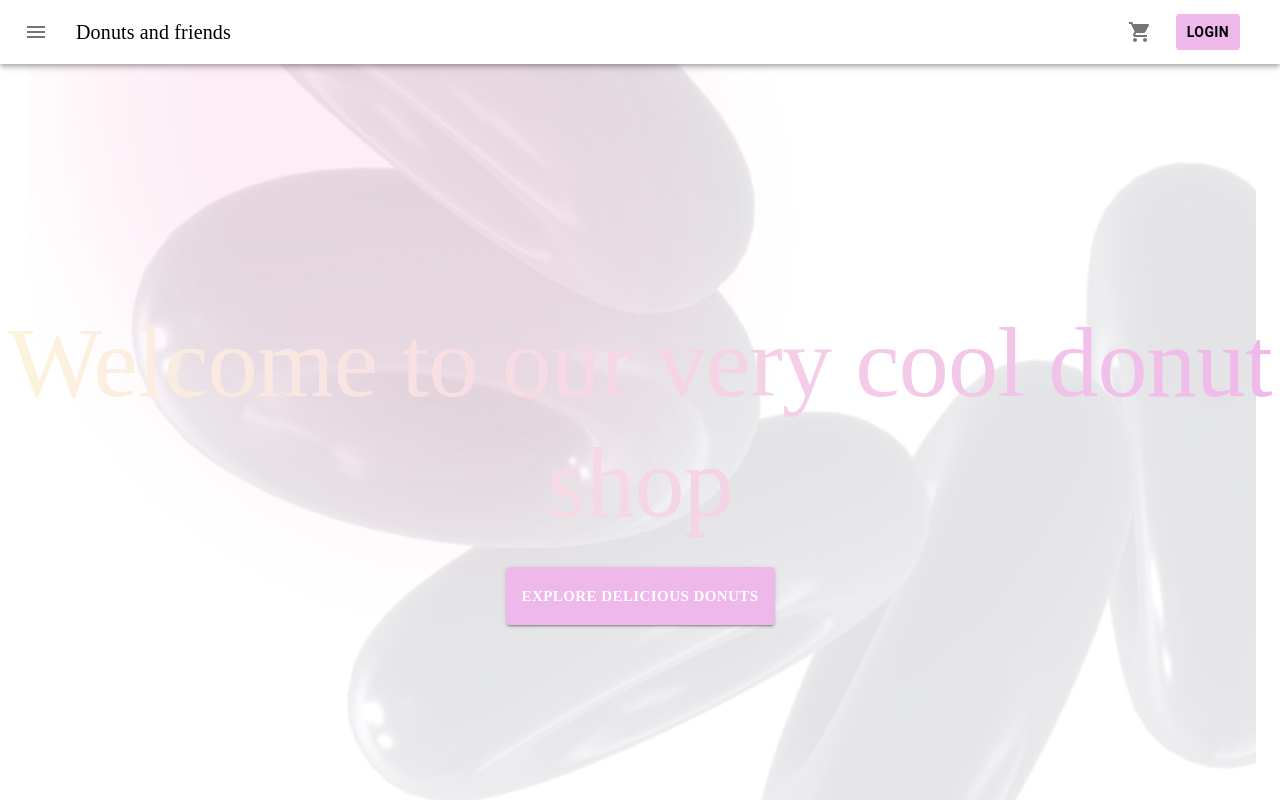
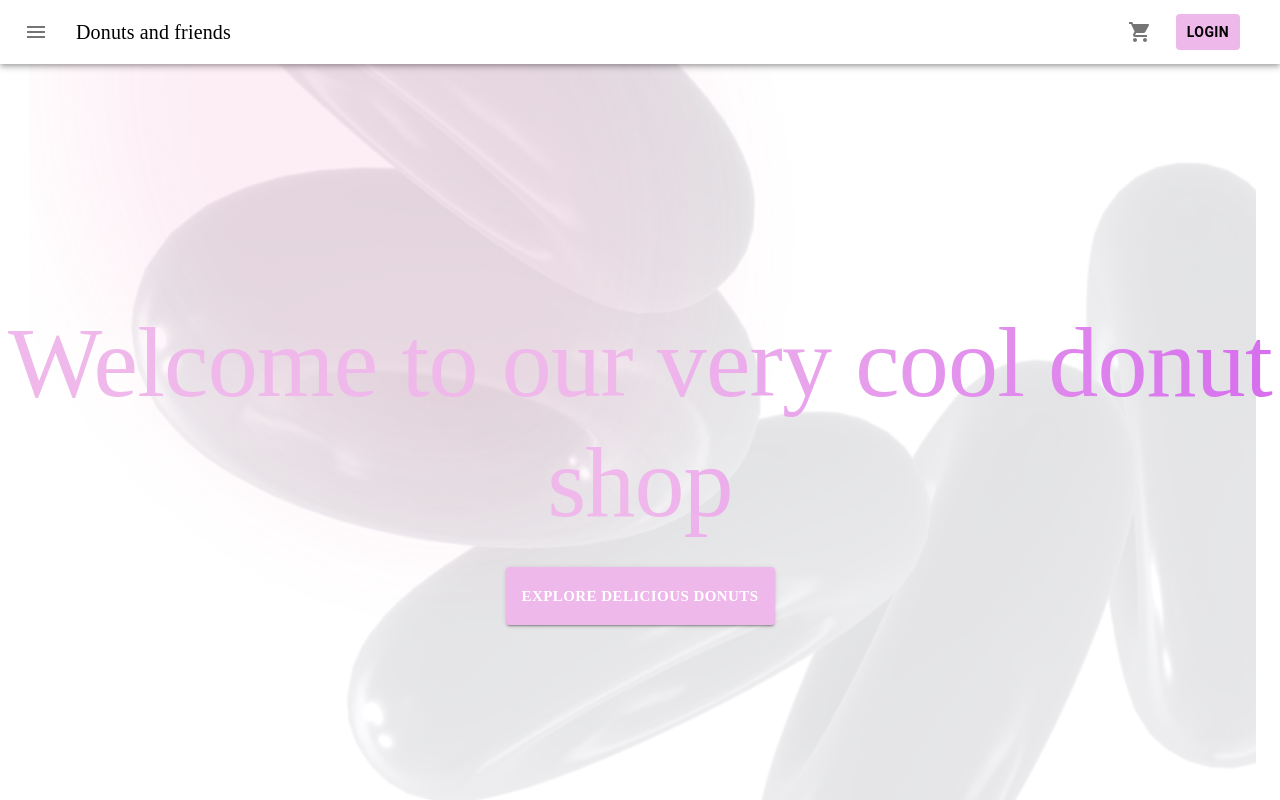
Before and after one commit to jakenordvall/gik2xk-4-projekt, a React (Create React App) app in the folder client/: page / in a window 1280 px wide. Shown: the top 800 px of the page. Built offline with nearby package versions, Linux system fonts and the light colour scheme; a web font is replaced by a local one.

Commit message:
Update Welcome.js

```diff
--- a/client/src/views/Welcome.js
+++ b/client/src/views/Welcome.js
@@ -32,7 +32,7 @@ function Welcome() {
             fontFamily: "Climate Crisis, cursive",
             fontSize: 100,
             background:
-              "linear-gradient(90deg, hsla(43, 83%, 93%, 1) 1%, hsla(305, 64%, 83%, 1) 100%, hsla(289, 79%, 68%, 1) 100%)",
+              "linear-gradient(90deg,  hsla(305, 64%, 83%, 1) 50%, hsla(289, 79%, 68%, 1) 100%)",
             "-webkit-background-clip": "text",
             "-webkit-text-fill-color": "transparent",
           }}
```
